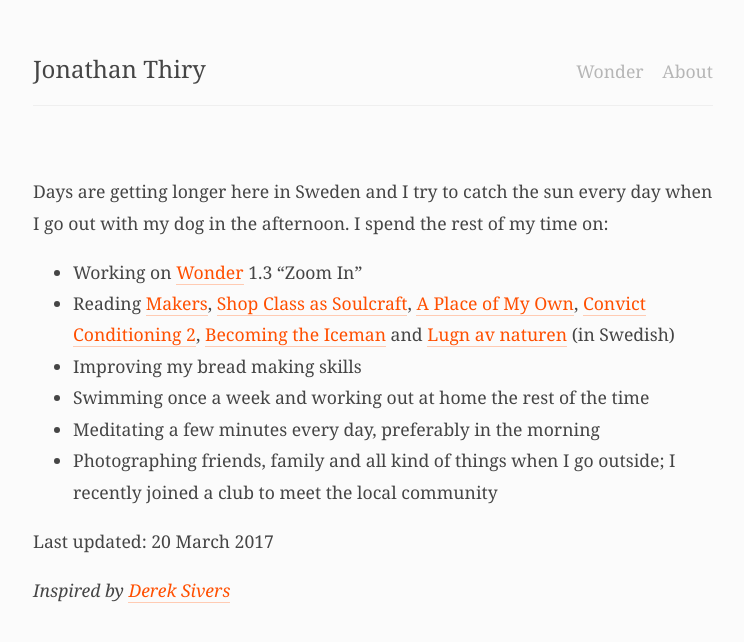
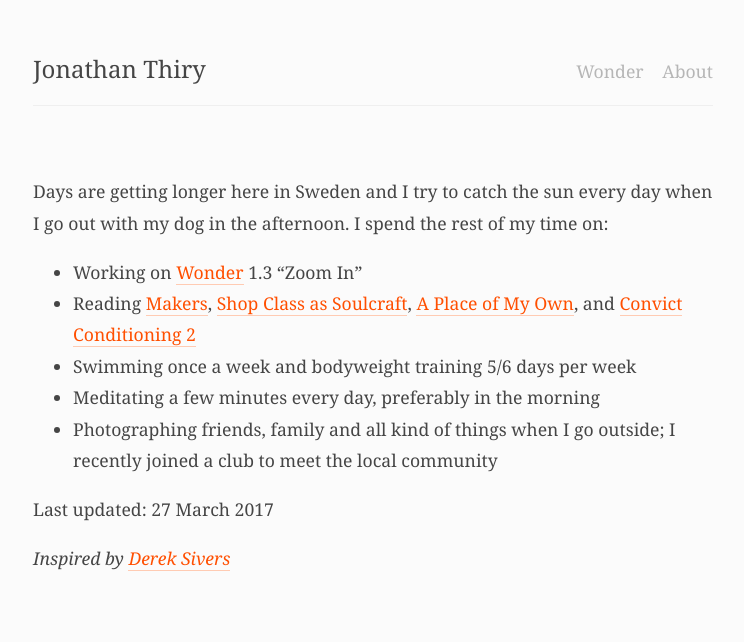
Before and after one commit to jonathanthiry/jonathanthiry.github.com, a Jekyll site: the page built from now.md, in a window 1280 px wide. Shown: the top 642 px of the page, without its empty margins (267-1011 px from the left). Built offline with Jekyll 4.4.1, drawn with Linux system fonts in a browser that asks for light colours.

Commit message:
Update now page

```diff
--- a/now.md
+++ b/now.md
@@ -1,15 +1,14 @@
 ---
 layout: page
 permalink: /now
-date: 2017-03-20
+date: 2017-03-27
 ---
 
 Days are getting longer here in Sweden and I try to catch the sun every day when I go out with my dog in the afternoon. I spend the rest of my time on:
 
 - Working on [Wonder](https://itunes.apple.com/us/app/wonder-reader-for-wikipedia/id1050888989?mt=8&at=1010lo2M) 1.3 "Zoom In"
-- Reading [Makers](http://craphound.com/makers/download/), [Shop Class as Soulcraft](http://www.matthewbcrawford.com/new-page-1-1-2/), [A Place of My Own](https://en.wikipedia.org/wiki/A_Place_of_My_Own), [Convict Conditioning 2](https://www.goodreads.com/book/show/12794069-convict-conditioning-2), [Becoming the Iceman](http://becomingtheiceman.com/book) and [Lugn av naturen](http://ottossonochottosson.se/blog/bok/lugn-av-naturen/) (in Swedish)
-- Improving my bread making skills
-- Swimming once a week and working out at home the rest of the time
+- Reading [Makers](http://craphound.com/makers/download/), [Shop Class as Soulcraft](http://www.matthewbcrawford.com/new-page-1-1-2/), [A Place of My Own](https://en.wikipedia.org/wiki/A_Place_of_My_Own), and [Convict Conditioning 2](https://www.goodreads.com/book/show/12794069-convict-conditioning-2)
+- Swimming once a week and bodyweight training 5/6 days per week
 - Meditating a few minutes every day, preferably in the morning
 - Photographing friends, family and all kind of things when I go outside; I recently joined a club to meet the local community
 
```
